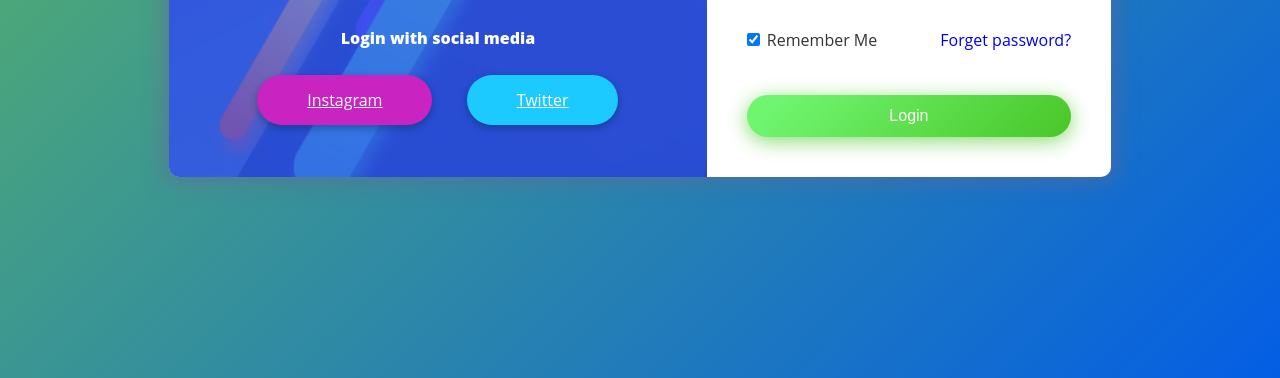
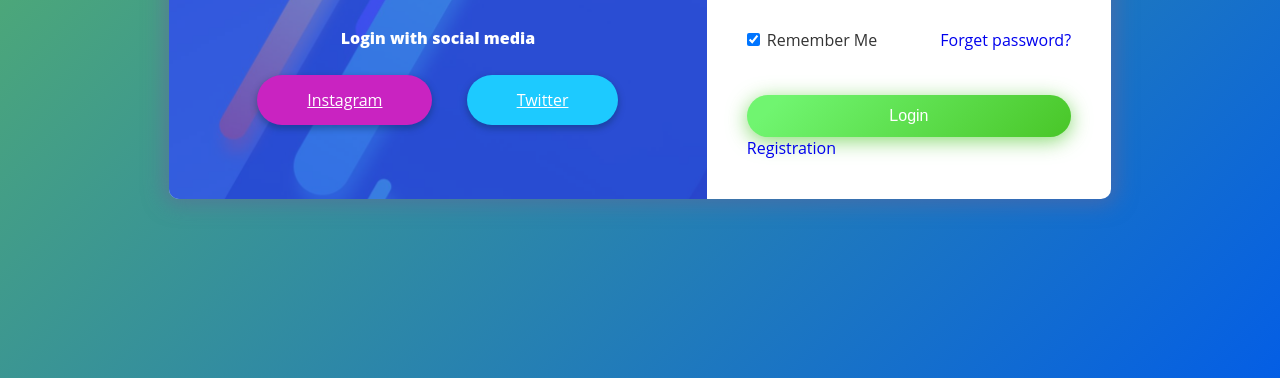
Before and after one commit to PVR289/Nextlink-vp, a plain HTML site: page index.html in a window 1280 px wide. Shown: the part 422-800 px from the top of the page. Drawn offline with Linux system fonts and the light colour scheme.

Commit message:
Update index.html

```diff
--- a/index.html
+++ b/index.html
@@ -169,6 +169,7 @@
 		</div>
 			<br><br>
 			<button type="submit">Login</button>
+			<a href="Registration.html" style="text-decoration: none;">Registration</a>
 	</div>
 
 </div>
```
